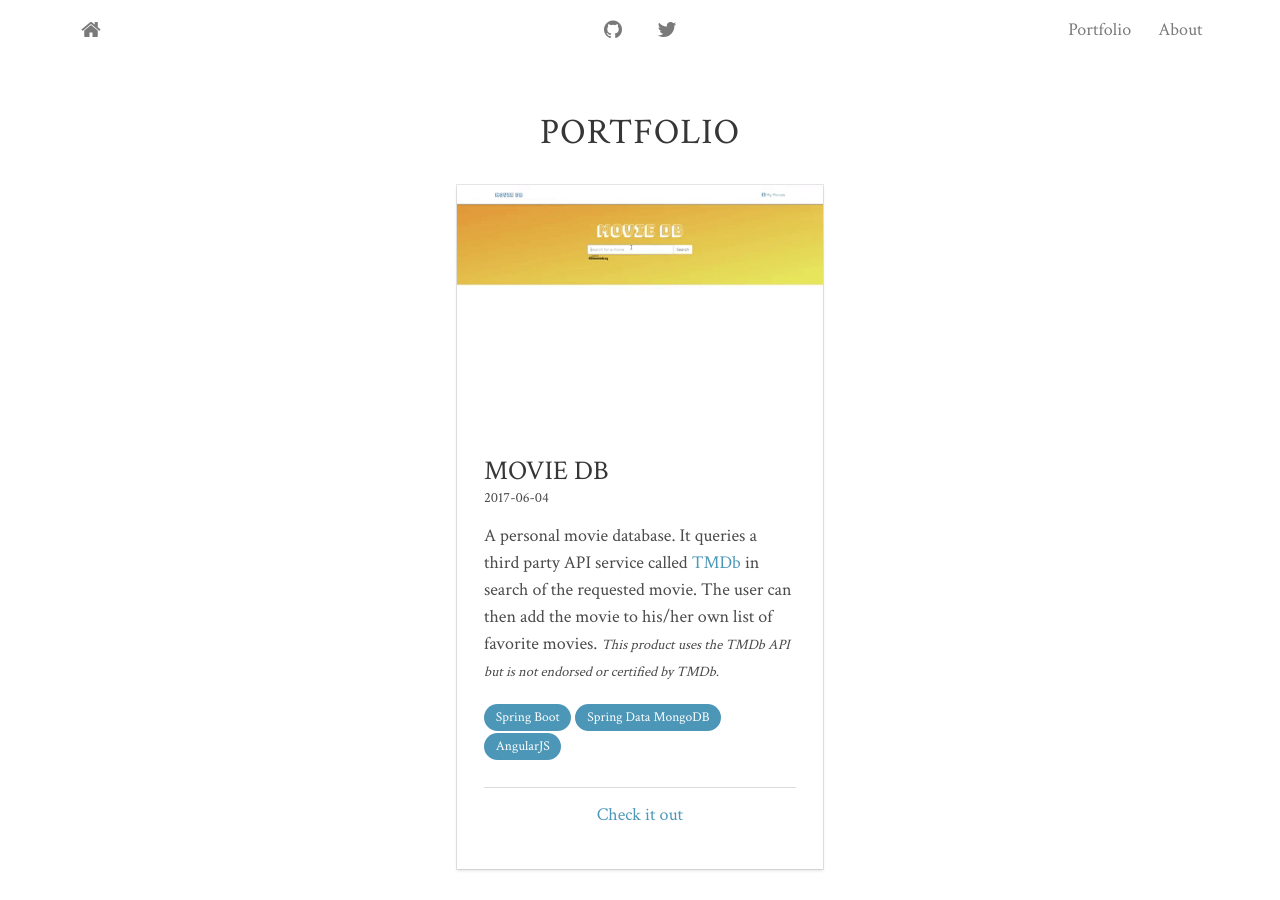
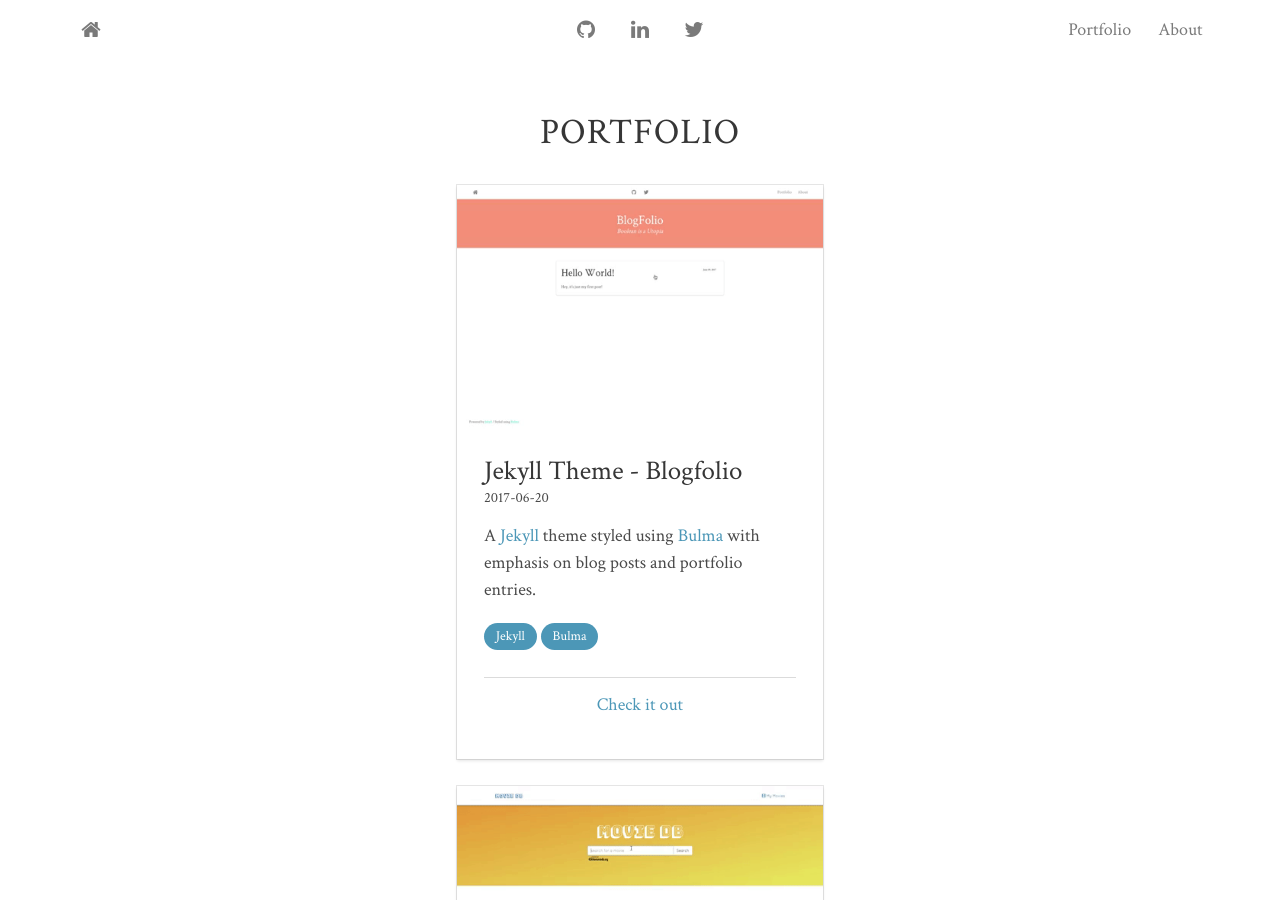
Before and after one commit to lamccloskey/lamccloskey.github.io, a Jekyll site: the page built from pages/portfolio.html, in a window 1280 px wide and 900 px high. Built offline with Jekyll 4.4.1, drawn with Linux system fonts in a browser that asks for light colours.

Commit message:
add linkedin, update about, add blogfolio portfolio project, minor blogs.html formatting

```diff
--- a/_config.yml
+++ b/_config.yml
@@ -11,5 +11,8 @@
 github:
   username: lamccloskey
 
+linkedin:
+  username: lamccloskey
+
 twitter:
   username: lamccloskey
--- a/_data/about.json
+++ b/_data/about.json
@@ -1,5 +1,7 @@
 {
-    "paragraphs": ["Hello, my name is Logan and I like to spend my time reading, writing code, running, and seeing how many funny pictures of my cats I can take. I created this website using Jekyll and The Bulma CSS framework. I will write blog posts on tech topics and showcase some of my personal projects. Please follow me on GitHub or Twitter."],
+    "paragraphs": ["Hello, my name is Logan. I like to spend my time reading, writing code, running, and seeing how many funny pictures of my cats I can take. I created this website using Jekyll and the Bulma CSS framework. The template is free to use if you're interested, just check out my GitHub page for the source. On this website I will write blog posts on tech topics and showcase some of my personal projects. Initially, at least, I won't keep a consitent pace on blog posts or portfolio updates. However, I will showcase topics I find interesting enough to write about or implement from time to time.",
+        "Please follow me on GitHub or Twitter."
+    ],
     "highlights": [
 
     ]
--- a/_data/portfolio.json
+++ b/_data/portfolio.json
@@ -1,5 +1,26 @@
 {
     "items": [{
+            "name": "Jekyll Theme - Blogfolio",
+            "link": "https://lamccloskey.github.io/jekyll-theme-blogfolio/",
+            "image": "/images/portfolio/blogfolio.gif",
+            "date_added": "2017-06-20",
+            "description": "A <a href='http://jekyllrb.com/' target='_blank'>Jekyll</a> theme styled using <a href='http://bulma.io/' target='_blank'>Bulma</a> with emphasis on blog posts and portfolio entries.",
+            "technologies": [
+                "Jekyll", "Bulma"
+            ],
+            "attributes": [{
+                    "name": "Jekyll",
+                    "link": "http://jekyllrb.com/",
+                    "description": "Transform your plain text into static websites and blogs."
+                },
+                {
+                    "name": "Bulma",
+                    "link": "http://bulma.io/",
+                    "description": "A modern CSS framework based on Flexbox"
+                }
+            ]
+        },
+        {
             "name": "MOVIE DB",
             "link": "https://a-movie-db.herokuapp.com/",
             "image": "/images/portfolio/movie-db.gif",
@@ -8,10 +29,11 @@
             "technologies": [
                 "Spring Boot", "Spring Data MongoDB", "AngularJS"
             ],
-        "attributes": {
+            "attributes": [{
                 "name": "TMDb",
                 "link": "https://www.themoviedb.org",
                 "description": "This product uses the TMDb API but is not endorsed or certified by TMDb."
-        }
             }]
         }
+    ]
+}
--- a/_includes/blogs.html
+++ b/_includes/blogs.html
@@ -9,8 +9,8 @@
                         <div class="media-content">
                             <div class="content">
                                 <a href="{{post.url}}">
-                                    <p class="title is-2">{{post.title}} <span class="tag is-white is-pulled-right"><small>{{ post.date | date: '%B %d, %Y'}}</small></span></p>
-                                    <p class="subtitle"><small>{{post.excerpt | remove: '<p>' | remove: '</p>'}}</small></p>
+                                    <p class="title is-2">{{post.title}}</p>
+                                    <p class="subtitle is-6">{{post.excerpt | remove: '<p>' | remove: '</p>'}}<br><span><small><em>{{ post.date | date: '%B %d, %Y'}}</em></small></span></p>
                                 </a>
                             </div>
                         </div>
--- a/_includes/nav.html
+++ b/_includes/nav.html
@@ -12,6 +12,11 @@
             <a class="nav-item" target="_blank" href="https://www.github.com/{{site.github.username}}/">
                 <span class="icon">
                     <i class="fa fa-github"></i>
+                </span>
+            </a>
+            <a class="nav-item" target="_blank" href="https://www.linkedin.com/in/{{site.linkedin.username}}/">
+                <span class="icon">
+                    <i class="fa fa-linkedin"></i>
                 </span>
             </a>
             <a class="nav-item" target="_blank" href="https://www.twitter.com/{{site.twitter.username}}/">
--- a/sass/_modified-bulma.scss
+++ b/sass/_modified-bulma.scss
@@ -6,7 +6,7 @@
 $off-white: #FEFDFB;
 $family-serif: "Crimson Text", "Georgia", serif;
 $family-sans-serif: "avenir", "helvetica", sans-serif;
-$root-size: 18px;
+$root-size: 17px;
 // derived variables
 $body-background: $off-white;
 $body-size: $root-size;
```
Also changed, not shown: README.md (+3 -3 lines), images/me.jpg, images/me1.jpg (added), images/portfolio/blogfolio.gif (added), images/portfolio/movie-db.png (deleted). Lines whose indentation alone changed are shown as unchanged.
